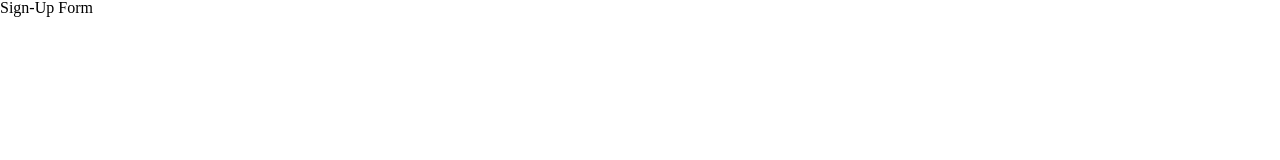
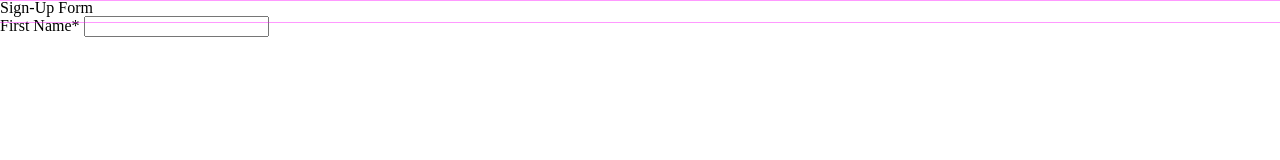
Before and after one commit to wanminz/project-one, a plain HTML site: page index.html in a window 1280 px wide. Drawn offline with Linux system fonts and the light colour scheme.

Commit message:
Add label and input for the First Name field

```diff
--- a/index.html
+++ b/index.html
@@ -6,10 +6,12 @@
   <meta name="viewport" content="width=device-width,initial-scale=1.0,shrink-to-fit=no" />
   <link rel="stylesheet" href="screen.css" />
 </head>
-<body>
+<body class="g">
   <main id="content">
     <h1>Sign-Up Form</h1>
     <form action="#null" method="get">
+      <label for="fname">First Name*</label>
+      <input type="text" name="fname" id="fname" />
     </form>
   </main>
 </body>
```
